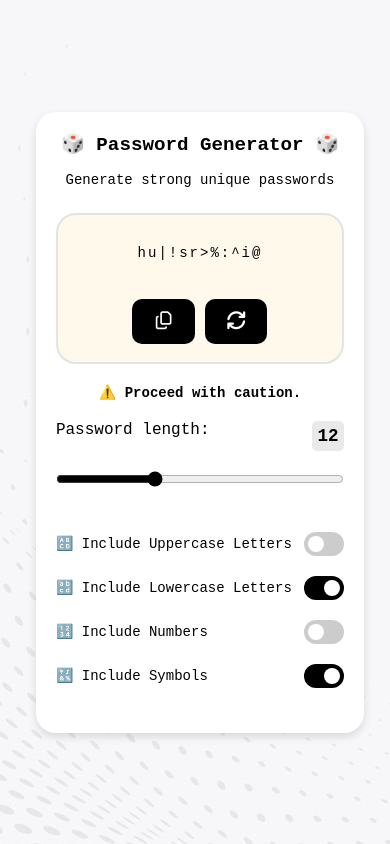
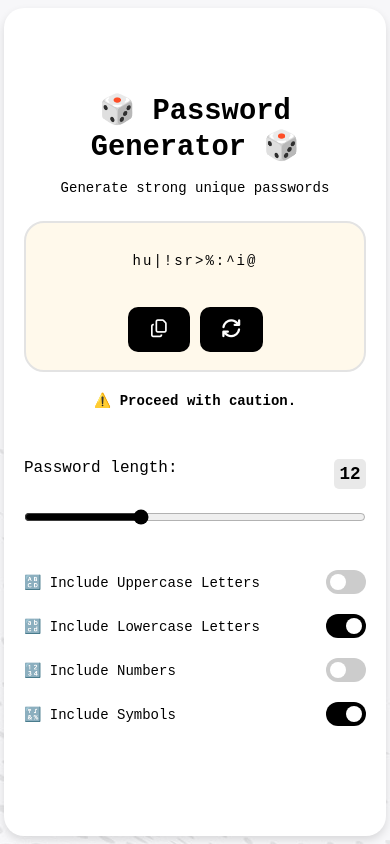
Before and after one commit to AdrianPaval/random-password-generator, a plain HTML site: page index.html in a window 390 px wide. Drawn offline with Linux system fonts and the light colour scheme.

Commit message:
Improve mobile layout and spacing
- Adjust mobile styles for screens ≤600px: set body padding to 0, make .container use 98vw and 98vh to better fit the viewport, increase h1 font-size for readability, and add top margin to .options for spacing. These tweaks improve responsive layout and spacing on small devices.

```diff
--- a/style.css
+++ b/style.css
@@ -247,18 +247,19 @@ input[type="range"] {
 
 @media (max-width: 600px) {
   body {
-    padding: 10px;
+    padding: 0px;
   }
 
   .container {
-    width: 100%;
+    width: 98vw;
+    height: 98vh;
     max-width: 100%;
     padding: 20px;
     margin: 5px;
   }
 
   h1 {
-    font-size: 1.2rem;
+    font-size: 1.8rem;
     text-align: center;
   }
 
@@ -314,6 +315,10 @@ input[type="range"] {
     text-align: center;
   }
 
+  .options {
+    margin-top: 15px;
+  }
+
   .option p {
     font-size: 14px;
   }
```
